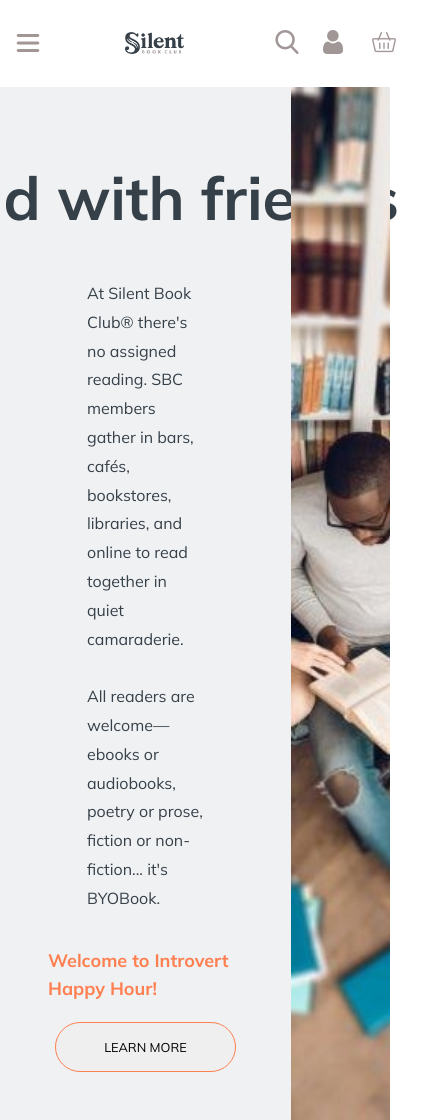
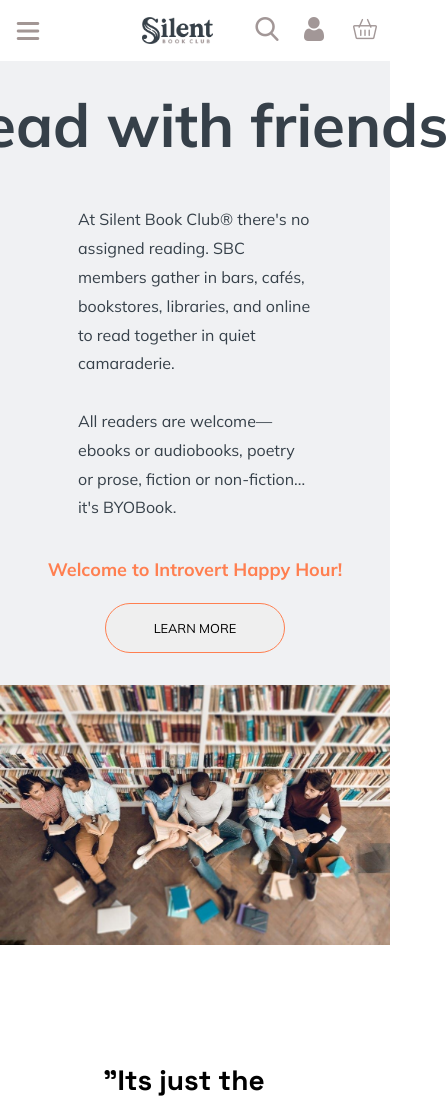
Before and after one commit to bruce0221/Responsive-Club-Website, a plain HTML site: page index.html in a window 390 px wide. Shown: the top 1120 px of the page, 448 px wide, since content can reach past the window. Drawn offline with Linux system fonts and the light colour scheme.

Commit message:
version_1_2024-10-09; finished top navigation bar

```diff
--- a/styles.css
+++ b/styles.css
@@ -24,7 +24,7 @@ body {
 .top_nav .nav_logo {
     width: 15%;
     padding: 0;
-    margin: 0;
+    margin: 0 auto;
     display: flex;
     justify-content: left;
     align-items: center;
@@ -108,7 +108,7 @@ body {
 
 
 /* For hidden menu hidden in normal status */
-@media only screen and (min-width: 769px) {
+@media only screen and (min-width: 768px) {
     .top_nav .hamburger_menu {
         display: none;
     }
@@ -126,10 +126,11 @@ body {
 @media only screen and  (max-width: 768px) {
 
     .top_nav {
-        padding: 1.8rem 0;
+        padding: 1rem 0;
         display: flex;
         flex-direction: row;
         justify-content: space-between;
+        align-items: center;
     }
 
      .top_nav .nav_list {
@@ -139,7 +140,9 @@ body {
      .top_nav .nav_logo {
         display: flex;
         justify-content: center;
+        align-items: center;
         padding: 0;
+        width: 40%;
      }
 
 
@@ -148,13 +151,14 @@ body {
      }
 
      .top_nav .nav_icon {
-        width: 25%;
+        width: 30%;
      }
 
      .top_nav .nav_logo img {
         padding: 0;
-        width: 100%;
-        width: 100%;
+        width: 50%;
+        object-fit: contain;
+
      }
 
      .top_nav .nav_icon {
@@ -166,8 +170,9 @@ body {
 
      .top_nav .hamburger_menu {
         display: flex;
-        justify-content: center;
+        justify-content: start ;
         align-items: center;
+        width: 30%;
      }
 
      .top_nav .checkbtn {
@@ -209,19 +214,15 @@ body {
 
      .top_nav .h_menu_content ul {
         list-style-type: none;  /*remove bullet point in list*/
-        margin: 0;
+        padding: 0;
      }
 
      .top_nav .h_menu_content ul li a  {
         text-decoration: none;
-        line-height: 3;
+        line-height: 4;
         color: #364049;
         font-family: "Mulish";
         cursor: pointer;
-     }
-
-     .top_nav .h_menu_content li:hover {
-        background-color: #ff7f50;
      }
 
      #check:checked + .checkbtn  {
@@ -299,6 +300,38 @@ body {
     color: white;
 }
 
+@media only screen and (max-width: 768px) {
+    .banner {
+        display: flex;
+        flex-direction: column;
+        justify-content: center;
+        align-items: center;
+    }
+
+    .banner .banner_text {
+        width: 100vw;
+        display: flex;
+        justify-content: center;
+        align-items: center;
+        padding: 0;
+    }
+
+
+    .banner .banner_text button {
+        margin-bottom: 2rem;
+    }
+
+    .banner .banner_img {
+        width: 100vw;
+    }
+
+
+}
+
+
+
+
+
 
 /* Quotation */
 
@@ -312,5 +345,24 @@ body {
 
 .quotation h1 {
     font-size: 1.75rem;
-    width: 40%;
+    width: 80%;
 }
+
+
+@media only screen and (max-width: 768px) {
+
+    .quotation{
+        display: flex;
+        flex-direction: column;
+        justify-content: center;
+        margin: 5rem;
+    }
+
+    .quotation h1 {
+        font-size: 28px ;
+        font-family: "Space Grotesk", sans-serif;
+        line-height: 2;
+    }
+
+
+}
```
